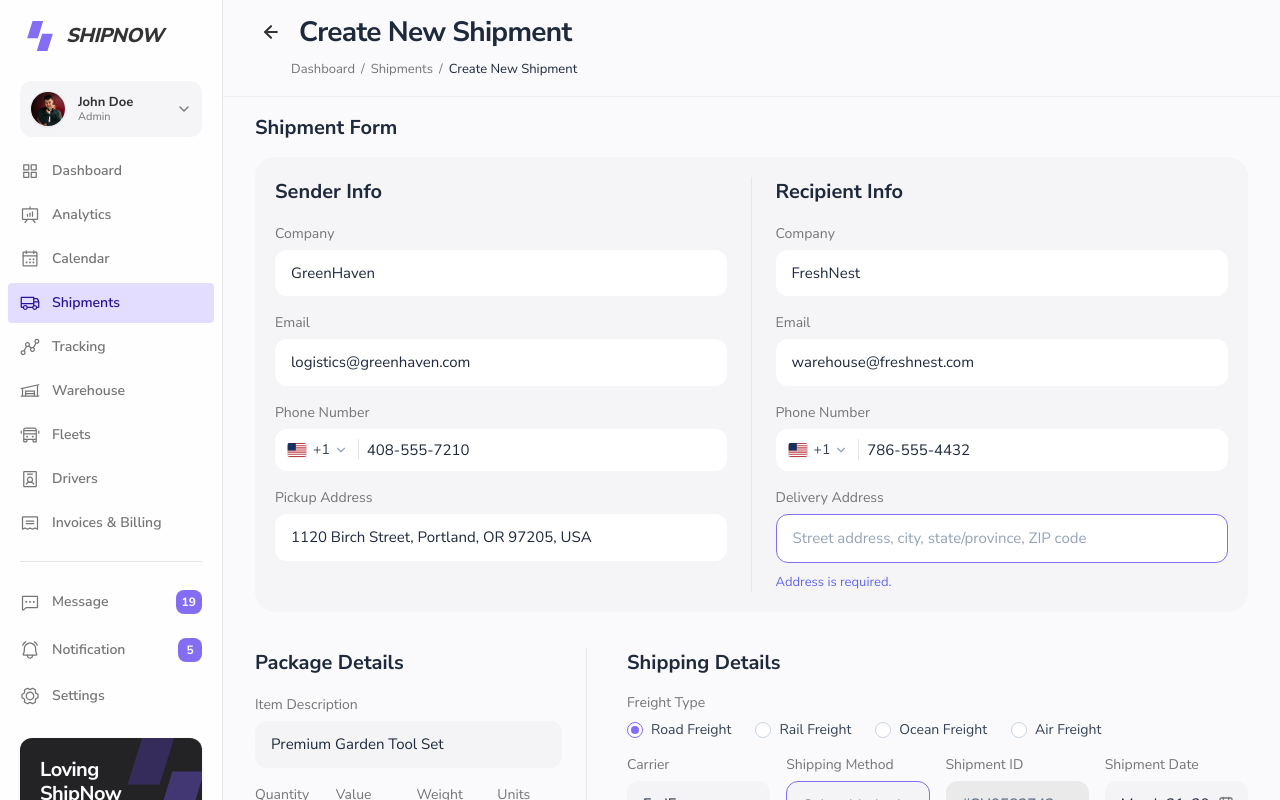
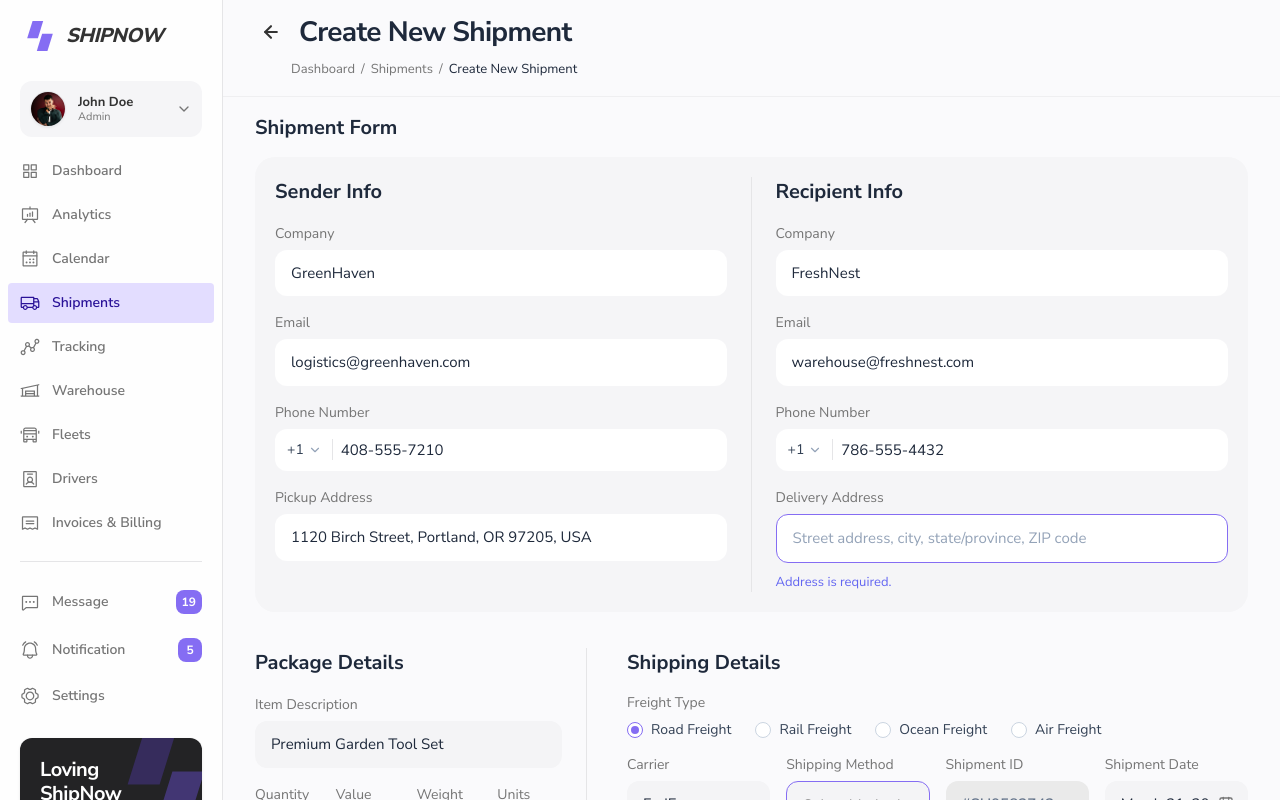
Before and after one commit to RsRiad/ShipNow, a Next.js app: page /shipments/create in a window 1280 px wide. Built offline with nearby package versions, Linux system fonts and the light colour scheme.

Commit message:
refactor(shipments): remove USA flag icon from phone number country selector

```diff
--- a/src/components/shipments/create/SenderRecipientInfo.tsx
+++ b/src/components/shipments/create/SenderRecipientInfo.tsx
@@ -2,7 +2,6 @@
 
 import React from "react";
 import { ChevronDown } from "lucide-react";
-import USFlag from "@/components/common/USFlag";
 
 interface SenderRecipientInfoProps {
   senderCompany: string;
@@ -80,7 +79,6 @@ export default function SenderRecipientInfo({
             <label className="text-[14px] font-medium text-[#757575]">Phone Number</label>
             <div className="flex items-center gap-2 bg-white rounded-[12px] px-3 py-2.5 focus-within:ring-2 focus-within:ring-[#856DF3]/20 transition">
               <div className="flex items-center gap-1 text-[14px] font-medium text-[#334155] shrink-0 border-r border-[#E5E5E7] pr-2.5">
-                <USFlag className="w-5 h-3.5 mr-0.5" />
                 <span>+1</span>
                 <ChevronDown className="w-3.5 h-3.5 text-[#94A3B8]" />
               </div>
@@ -140,7 +138,6 @@ export default function SenderRecipientInfo({
             <label className="text-[14px] font-medium text-[#757575]">Phone Number</label>
             <div className="flex items-center gap-2 bg-white rounded-[12px] px-3 py-2.5 focus-within:ring-2 focus-within:ring-[#856DF3]/20 transition">
               <div className="flex items-center gap-1 text-[14px] font-medium text-[#334155] shrink-0 border-r border-[#E5E5E7] pr-2.5">
-                <USFlag className="w-5 h-3.5 mr-0.5" />
                 <span>+1</span>
                 <ChevronDown className="w-3.5 h-3.5 text-[#94A3B8]" />
               </div>
```
